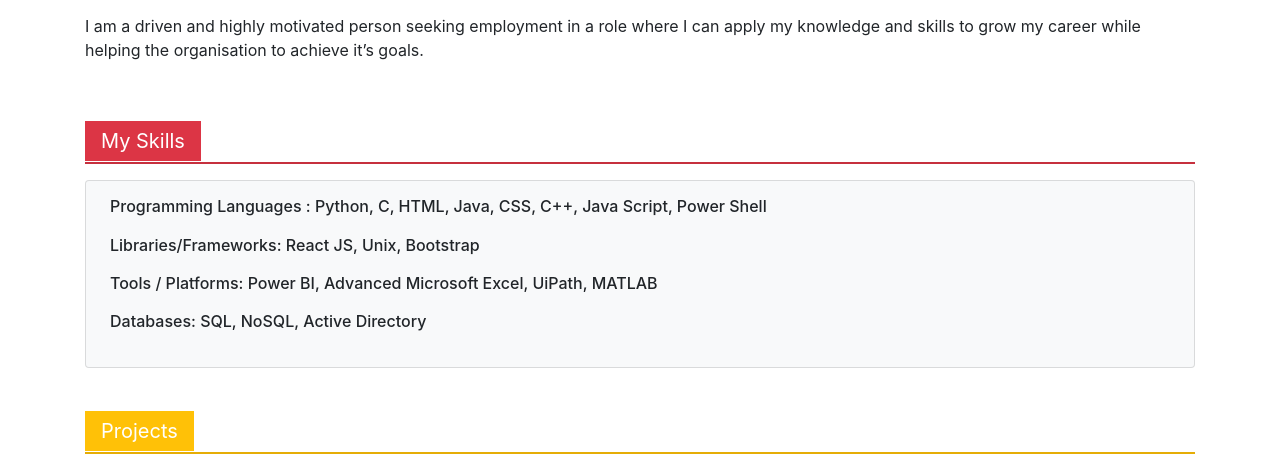
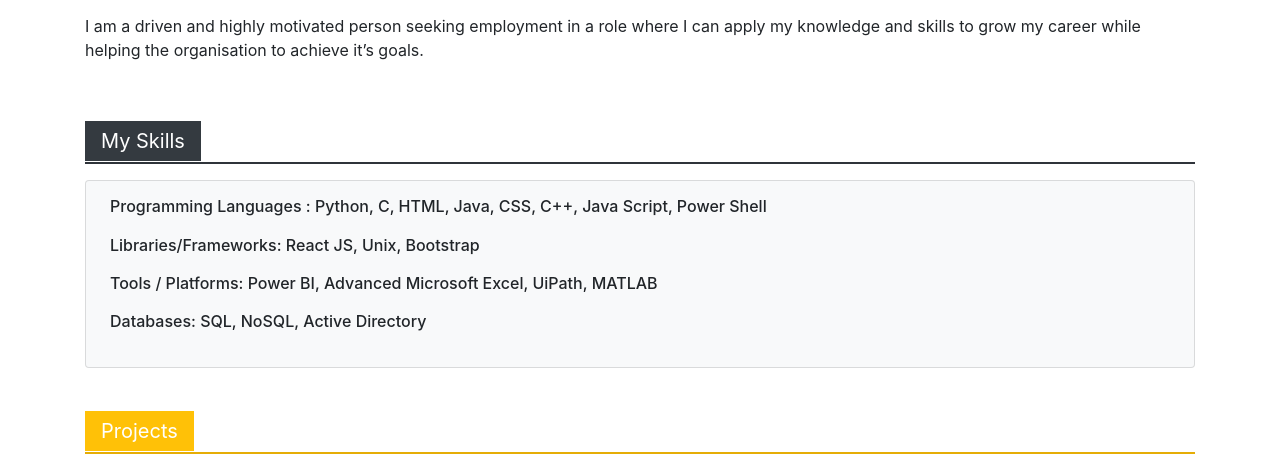
Before and after one commit to AnushmaReddy3/anushma3.github.io, a plain HTML site: page index.html in a window 1280 px wide. Shown: the part 794-1250 px from the top of the page. Drawn offline with nearby package versions, Linux system fonts and the light colour scheme; some packages are replaced by stand-ins of ours; a script that the page names is missing; a web font is replaced by a local one.

Commit message:
Update index.html

```diff
--- a/index.html
+++ b/index.html
@@ -117,8 +117,8 @@ skills to grow my career while helping the organisation to achieve it’s goals.
 <div id="Skills" class="mt-5">
 
 <div class="container">
-<span class=" lead bg-danger text-white px-3 py-2"><b>My Skills</b></span>
-<hr class="bg-danger">
+<span class=" lead bg-dark text-white px-3 py-2"><b>My Skills</b></span>
+<hr class="bg-dark">
 <div class="row">
 <div class="col">
 <div class="card bg-light px-2">
```
